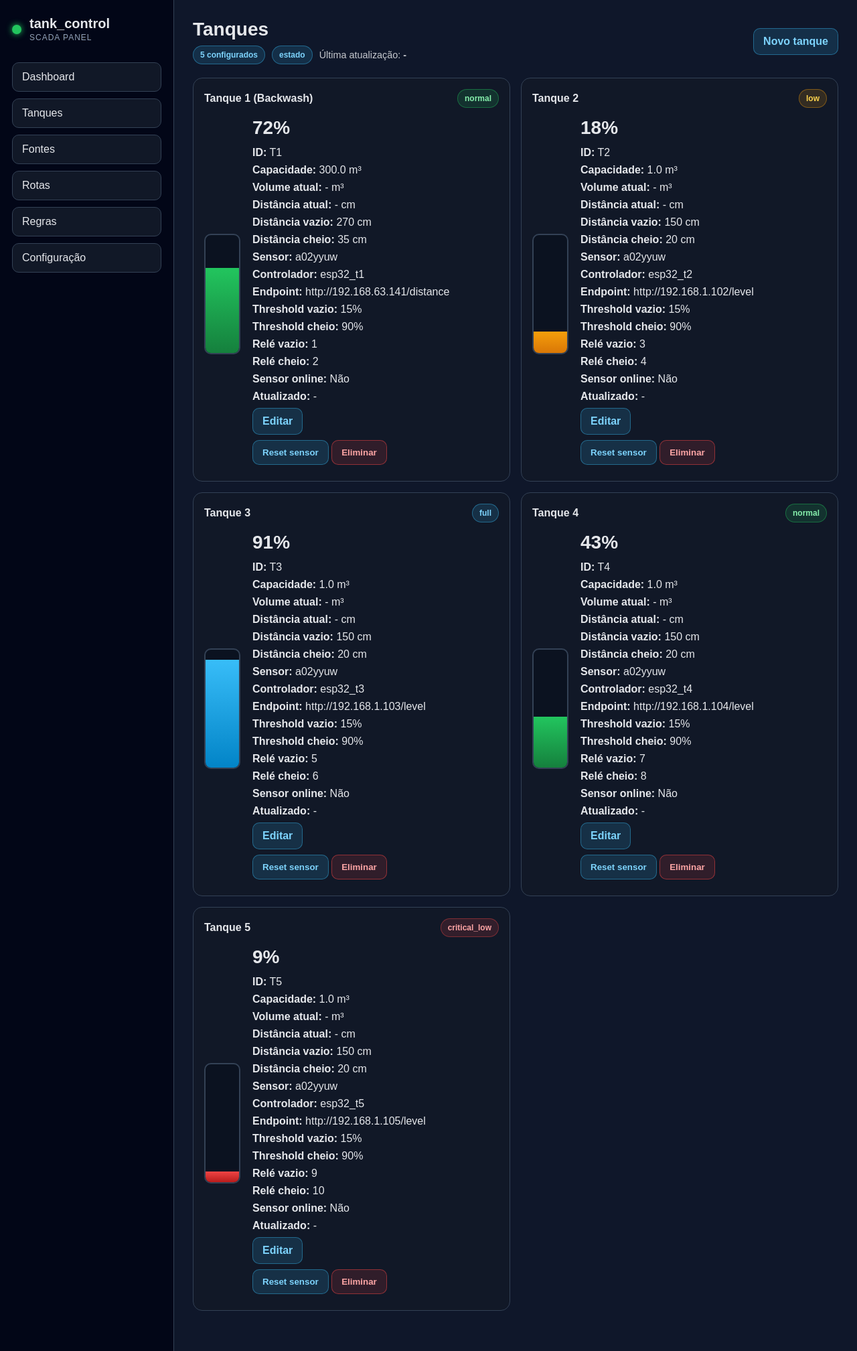
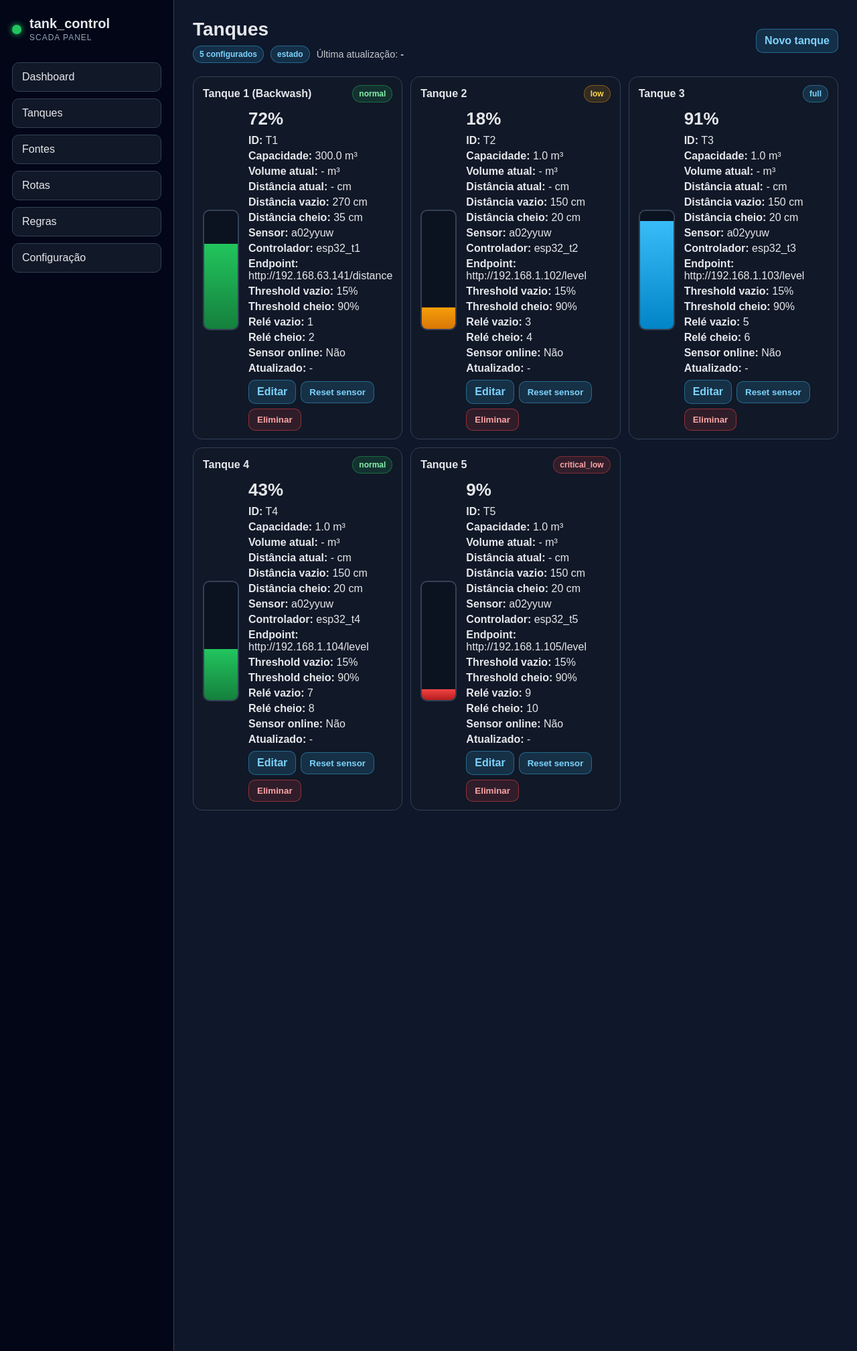
Before and after one commit to ViCor44/tank_control, a Flask app: page /tanks in a window 1280 px wide. Shown: the whole page at 67% size. Run offline with Flask 3, Linux system fonts and the light colour scheme.

Commit message:
otimização de cards

```diff
--- a/static/css/app.css
+++ b/static/css/app.css
@@ -270,19 +270,19 @@ select {
 
 .card-grid {
   display: grid;
-  grid-template-columns: repeat(auto-fit, minmax(320px, 1fr));
-  gap: 16px;
+  grid-template-columns: repeat(auto-fit, minmax(280px, 1fr));
+  gap: 12px;
 }
 
 .scada-card {
   background: var(--panel);
   border: 1px solid var(--line);
   border-radius: 14px;
-  padding: 16px;
+  padding: 12px 14px;
 }
 
 .scada-card p {
-  margin: 8px 0;
+  margin: 5px 0;
   color: var(--text);
 }
 
@@ -290,7 +290,7 @@ select {
   display: flex;
   justify-content: space-between;
   align-items: center;
-  margin-bottom: 14px;
+  margin-bottom: 9px;
 }
 
 .card-top h4 {
@@ -299,7 +299,7 @@ select {
 
 .badge {
   display: inline-block;
-  padding: 6px 10px;
+  padding: 5px 9px;
   border-radius: 999px;
   font-size: 12px;
   font-weight: bold;
@@ -417,13 +417,13 @@ select {
 }
 
 .source-target {
-  margin: 6px 0 10px;
-  min-height: 24px;
+  margin: 4px 0 7px;
+  min-height: 20px;
 }
 
 .tank-level {
   display: flex;
-  gap: 18px;
+  gap: 14px;
   align-items: center;
 }
 
@@ -465,9 +465,9 @@ select {
 }
 
 .tank-percent {
-  font-size: 28px;
+  font-size: 26px;
   font-weight: bold;
-  margin-bottom: 12px;
+  margin-bottom: 8px;
 }
 
 .alarm-list {
@@ -567,7 +567,7 @@ select {
   color: #7dd3fc;
   border: 1px solid rgba(56, 189, 248, 0.4);
   text-decoration: none;
-  padding: 10px 14px;
+  padding: 8px 12px;
   border-radius: 10px;
   font-weight: bold;
   cursor: pointer;
@@ -581,6 +581,19 @@ select {
   background: rgba(148, 163, 184, 0.12);
   color: #cbd5e1;
   border: 1px solid rgba(148, 163, 184, 0.3);
+}
+
+.card-actions {
+  display: flex;
+  align-items: center;
+  flex-wrap: wrap;
+  gap: 7px;
+  margin-top: 8px;
+}
+
+.card-actions form {
+  display: inline-flex;
+  margin: 0;
 }
 
 .action-button-danger {
--- a/templates/base.html
+++ b/templates/base.html
@@ -4,7 +4,7 @@
   <meta charset="utf-8">
   <meta name="viewport" content="width=device-width, initial-scale=1">
   <title>{% block title %}tank_control{% endblock %}</title>
-  <link rel="stylesheet" href="{{ url_for('static', filename='css/app.css', v='20260809-delete-source') }}">
+  <link rel="stylesheet" href="{{ url_for('static', filename='css/app.css', v='20260809-compact-cards') }}">
 </head>
 <body>
   <aside class="sidebar">
--- a/templates/sources.html
+++ b/templates/sources.html
@@ -59,14 +59,14 @@
       <p><strong>Relé da fonte:</strong> {{ source.enable_relay if source.enable_relay is not none else '-' }}</p>
       <p><strong>Ativa:</strong> <span id="source-active-{{ source.id }}">{{ "Sim" if source.active else "Não" }}</span></p>
       <p><strong>Atualizado:</strong> <span id="source-last-update-{{ source.id }}">{{ source.last_update or "-" }}</span></p>
-      <p style="display: flex; gap: 8px; flex-wrap: wrap;">
+      <div class="card-actions">
         <a class="action-button" href="{{ url_for('edit_source', source_id=source.id) }}">Editar</a>
         <form method="post" action="{{ url_for('delete_source', source_id=source.id) }}"
               onsubmit="return confirm('Eliminar definitivamente a fonte {{ source.name }} ({{ source.id }})? Todas as rotas associadas também serão removidas.');"
-              style="display: inline;">
+              >
           <button type="submit" class="action-button action-button-danger">Eliminar</button>
         </form>
-      </p>
+      </div>
     </div>
   </div>
   {% endfor %}
--- a/templates/tanks.html
+++ b/templates/tanks.html
@@ -55,19 +55,19 @@
         <p><strong>Relé cheio:</strong> {{ tank.relays.full }}</p>
         <p><strong>Sensor online:</strong> <span id="tank-sensor-ok-{{ tank.id }}">{{ "Sim" if tank.sensor_ok else "Não" }}</span></p>
         <p><strong>Atualizado:</strong> <span id="tank-last-update-{{ tank.id }}">{{ tank.last_update or "-" }}</span></p>
-        <p style="display: flex; gap: 8px; flex-wrap: wrap;">
+        <div class="card-actions">
           <a class="action-button" href="{{ url_for('edit_tank', tank_id=tank.id) }}">Editar</a>
           <form method="post" action="{{ url_for('reset_tank_sensor', tank_id=tank.id) }}"
                 onsubmit="return confirm('Reset ao filtro do sensor do {{ tank.name }}? A próxima leitura será aceite mesmo que seja muito diferente da anterior.');"
-                style="display: inline;">
+                >
             <button type="submit" class="action-button" title="Limpa a última leitura e o contador de spikes. Útil depois de trocar/mover o sensor.">Reset sensor</button>
           </form>
           <form method="post" action="{{ url_for('delete_tank', tank_id=tank.id) }}"
                 onsubmit="return confirm('Eliminar definitivamente o tanque {{ tank.name }} ({{ tank.id }})? As rotas e os passos de sequência associados também serão removidos.');"
-                style="display: inline;">
+                >
             <button type="submit" class="action-button action-button-danger">Eliminar</button>
           </form>
-        </p>
+        </div>
       </div>
     </div>
   </div>
```
Also changed, not shown: other parts of static/css/app.css (+11 -11 lines).
